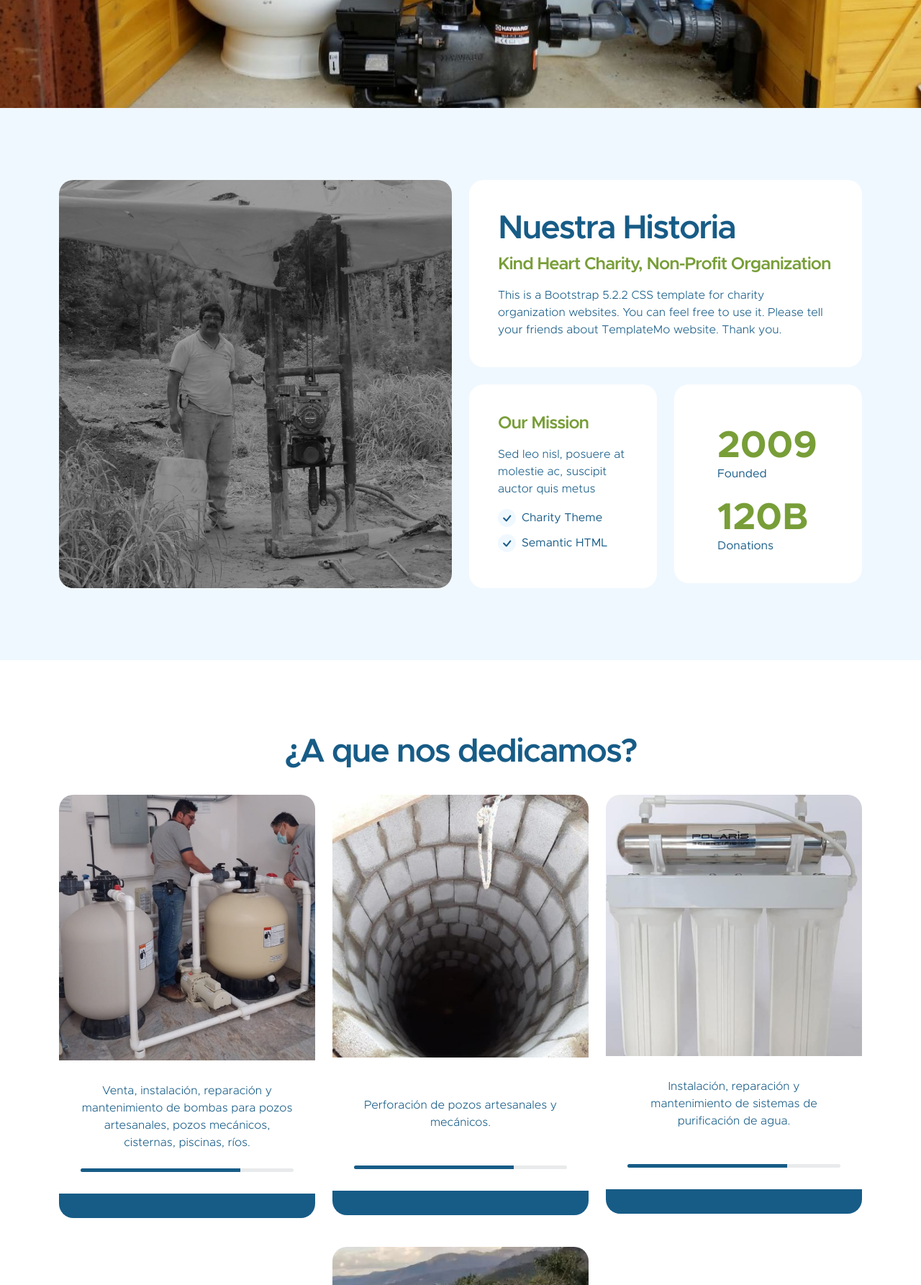
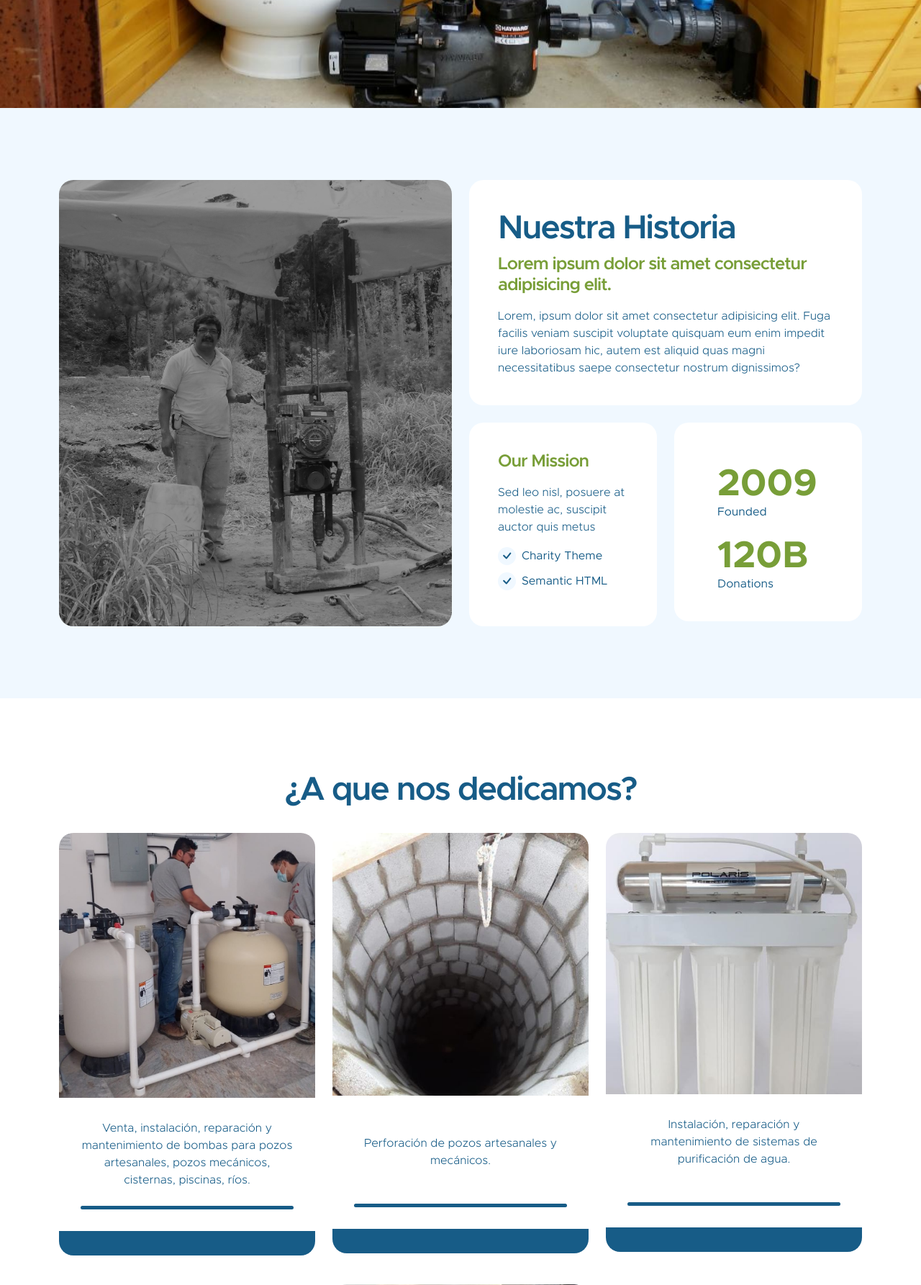
Before and after one commit to osmanegv/Hidroservicios, a PHP site: page / in a window 1280 px wide. Shown: the part 593-2378 px from the top of the page at 72% size. Run offline with PHP 8.4, Linux system fonts and the light colour scheme.

Commit message:
Version 1.2

```diff
--- a/pages/content/home.php
+++ b/pages/content/home.php
@@ -7,25 +7,20 @@
                     <div id="hero-slide" class="carousel carousel-fade slide" data-bs-ride="carousel">
                         <div class="carousel-inner">
                             <div class="carousel-item active">
-                            <img src="images/slide/Slide1.jpg"
-                                class="carousel-image img-fluid" alt="...">
+                                <img src="/images/slide/Slide1.jpg" class="carousel-image img-fluid" alt="...">
                             </div>
                             <div class="carousel-item">
-                            <img src="images/slide/Slide2.jpg"
-                                class="carousel-image img-fluid" alt="...">
+                                <img src="/images/slide/Slide2.jpg" class="carousel-image img-fluid" alt="...">
                             </div>
                             <div class="carousel-item">
-                            <img src="images/slide/Slide3.jpg"
-                                class="carousel-image img-fluid" alt="...">
+                                <img src="/images/slide/Slide3.jpg" class="carousel-image img-fluid" alt="...">
                             </div>
                         </div>
-                    <button class="carousel-control-prev" type="button" data-bs-target="#hero-slide"
-                        data-bs-slide="prev">
+                        <button class="carousel-control-prev" type="button" data-bs-target="#hero-slide" data-bs-slide="prev">
                             <span class="carousel-control-prev-icon" aria-hidden="true"></span>
                             <span class="visually-hidden">Anterior</span>
                         </button>
-                    <button class="carousel-control-next" type="button" data-bs-target="#hero-slide"
-                        data-bs-slide="next">
+                        <button class="carousel-control-next" type="button" data-bs-target="#hero-slide" data-bs-slide="next">
                             <span class="carousel-control-next-icon" aria-hidden="true"></span>
                             <span class="visually-hidden">Siguiente</span>
                         </button>
@@ -37,20 +32,17 @@
     <!-- FIN de Slide Hidroservicios -->
 
     <!-- NUESTRA HISTORIA Hidroservicios -->
-<section class="section-padding section-bg" >
+    <section class="section-padding section-bg">
         <div class="container">
             <div class="row">
                 <div class="col-lg-6 col-12 mb-5 mb-lg-0">
-                <img src="images/news/2.jpg"
-                    class="custom-text-box-image img-fluid" alt="">
+                    <img src="images/news/2.jpg" class="custom-text-box-image img-fluid" alt="">
                 </div>
                 <div class="col-lg-6 col-12">
                     <div class="custom-text-box">
                         <h2 class="mb-2">Nuestra Historia</h2>
-                    <h5 class="mb-3">Kind Heart Charity, Non-Profit Organization</h5>
-                    <p class="mb-0">This is a Bootstrap 5.2.2 CSS template for charity organization websites.
-                        You can feel free to use it. Please tell your friends about TemplateMo website. Thank
-                        you.</p>
+                        <h5 class="mb-3">Lorem ipsum dolor sit amet consectetur adipisicing elit.</h5>
+                        <p class="mb-0">Lorem, ipsum dolor sit amet consectetur adipisicing elit. Fuga facilis veniam suscipit voluptate quisquam eum enim impedit iure laboriosam hic, autem est aliquid quas magni necessitatibus saepe consectetur nostrum dignissimos?</p>
                     </div>
                     <div class="row">
                         <div class="col-lg-6 col-md-6 col-12">
@@ -73,16 +65,14 @@
                             <div class="custom-text-box d-flex flex-wrap d-lg-block mb-lg-0">
                                 <div class="counter-thumb">
                                     <div class="d-flex">
-                                    <span class="counter-number" data-from="1" data-to="2009"
-                                        data-speed="1000"></span>
+                                        <span class="counter-number" data-from="1" data-to="2009" data-speed="1000"></span>
                                         <span class="counter-number-text"></span>
                                     </div>
                                     <span class="counter-text">Founded</span>
                                 </div>
                                 <div class="counter-thumb mt-4">
                                     <div class="d-flex">
-                                    <span class="counter-number" data-from="1" data-to="120"
-                                        data-speed="1000"></span>
+                                        <span class="counter-number" data-from="1" data-to="120" data-speed="1000"></span>
                                         <span class="counter-number-text">B</span>
                                     </div>
                                     <span class="counter-text">Donations</span>
@@ -97,7 +87,7 @@
     <!-- FIN DE NUESTRA HISTORIA Hidroservicios -->
 
     <!--   A QUE NOS DEDICAMOS Hidroservicios -->
-<section class="section-padding" >
+    <section class="section-padding">
         <div class="container">
             <div class="row">
                 <div class="col-lg-12 col-12 text-center mb-4">
@@ -107,14 +97,12 @@
                 <!--  PRO 1 -->
                 <div class="col-lg-4 col-md-6 col-12 mb-4 mb-lg-0">
                     <div class="custom-block-wrap">
-                    <img src="images/productos/1.jpg"
-                        class="custom-block-image img-fluid" alt="">
+                        <img src="images/productos/1.jpg" class="custom-block-image img-fluid" alt="">
                         <div class="custom-block">
-                        <div class="custom-block-body">
-                            <p align="center">Venta, instalación, reparación y mantenimiento de bombas para pozos artesanales, pozos mecánicos, cisternas, piscinas, ríos. </p>
+                            <div class="custom-block-body text-center">
+                                <p>Venta, instalación, reparación y mantenimiento de bombas para pozos artesanales, pozos mecánicos, cisternas, piscinas, ríos. </p>
                                 <div class="progress mt-4">
-                                <div class="progress-bar w-75" role="progressbar" aria-valuenow="75"
-                                    aria-valuemin="0" aria-valuemax="100"></div>
+                                    <div class="progress-bar w-100" role="progressbar" aria-valuenow="100" aria-valuemin="0" aria-valuemax="100"></div>
                                 </div>
                             </div>
                             <a class="custom-btn btn"></a>
@@ -126,14 +114,12 @@
                 <!--  PRO 2 -->
                 <div class="col-lg-4 col-md-6 col-12 mb-4 mb-lg-0">
                     <div class="custom-block-wrap">
-                    <img src="images/productos/7.jpg"
-                        class="custom-block-image img-fluid" alt="">
+                        <img src="images/productos/7.jpg" class="custom-block-image img-fluid" alt="">
                         <div class="custom-block">
-                        <div class="custom-block-body">
-                            <p align="center"> <br> Perforación de pozos artesanales y mecánicos. <br> <br> </p>
+                            <div class="custom-block-body text-center">
+                                <p> <br> Perforación de pozos artesanales y mecánicos. <br> <br> </p>
                                 <div class="progress mt-4">
-                                <div class="progress-bar w-75" role="progressbar" aria-valuenow="75"
-                                    aria-valuemin="0" aria-valuemax="100"></div>
+                                    <div class="progress-bar w-100" role="progressbar" aria-valuenow="100" aria-valuemin="0" aria-valuemax="100"></div>
                                 </div>
                             </div>
                             <a class="custom-btn btn"></a>
@@ -145,14 +131,12 @@
                 <!--  PRO 3 -->
                 <div class="col-lg-4 col-md-6 col-12 mb-4 mb-lg-0">
                     <div class="custom-block-wrap">
-                    <img src="images/productos/10.jpg"
-                        class="custom-block-image img-fluid" alt="">
+                        <img src="images/productos/10.jpg" class="custom-block-image img-fluid" alt="">
                         <div class="custom-block">
-                        <div class="custom-block-body">
-                            <p align="center">Instalación, reparación y mantenimiento de sistemas de purificación de agua. <br> <br> </p>
+                            <div class="custom-block-body text-center">
+                                <p>Instalación, reparación y mantenimiento de sistemas de purificación de agua. <br> <br> </p>
                                 <div class="progress mt-4">
-                                <div class="progress-bar w-75" role="progressbar" aria-valuenow="75"
-                                    aria-valuemin="0" aria-valuemax="100"></div>
+                                    <div class="progress-bar w-100" role="progressbar" aria-valuenow="100" aria-valuemin="0" aria-valuemax="100"></div>
                                 </div>
                             </div>
                             <a class="custom-btn btn"></a>
@@ -166,14 +150,12 @@
                 <!--  PRO 4 -->
                 <div class="col-lg-4 col-md-6 col-12 mb-4 mb-lg-0">
                     <div class="custom-block-wrap">
-                    <img src="images/productos/11.jpg"
-                        class="custom-block-image img-fluid" alt="">
+                        <img src="images/productos/11.jpg" class="custom-block-image img-fluid" alt="">
                         <div class="custom-block">
-                        <div class="custom-block-body">
-                            <p align="center">Instalación, reparación y mantenimiento de calentadores eléctricos y solares. </p>
+                            <div class="custom-block-body text-center">
+                                <p>Instalación, reparación y mantenimiento de calentadores eléctricos y solares. </p>
                                 <div class="progress mt-4">
-                                <div class="progress-bar w-75" role="progressbar" aria-valuenow="75"
-                                    aria-valuemin="0" aria-valuemax="100"></div>
+                                    <div class="progress-bar w-100" role="progressbar" aria-valuenow="100" aria-valuemin="0" aria-valuemax="100"></div>
                                 </div>
                             </div>
                             <a class="custom-btn btn"></a>
@@ -192,14 +174,13 @@
         <div class="container">
             <div class="row">
                 <div class="col-lg-6 col-md-5 col-12">
-                <img src="images/objective.png"
-                    class="about-image ms-lg-auto bg-light shadow-lg img-fluid" alt="">
+                    <img src="images/objective.png" class="about-image ms-lg-auto bg-light shadow-lg img-fluid" alt="">
                 </div>
                 <div class="col-lg-5 col-md-7 col-12">
-                <div class="custom-text-block">
-                    <h2 align="center" class="mb-0">Misión</h2>
+                    <div class="custom-text-block text-center">
+                        <h2 class="mb-0">Misión</h2>
                         <p class="text-muted mb-lg-4 mb-md-4"> </p>
-                    <p  align="center" >Somos una empresa Huehueteca especializada en brindar soluciones a las necesidades
+                        <p >Somos una empresa Huehueteca especializada en brindar soluciones a las necesidades
                             relacionadas con el agua, a través de productos y servicios de alta calidad que
                             garanticen el bienestar y la inversión de nuestros clientes, por medio de la experiencia
                             y la actualización constante.</p>
@@ -215,17 +196,16 @@
         <div class="container">
             <div class="row">
                 <div class="col-lg-6 col-md-5 col-12">
-                <div class="custom-text-block">
-                    <h2 align="center" class="mb-0">Visión</h2>
+                    <div class="custom-text-block text-center">
+                        <h2 class="mb-0">Visión</h2>
                         <p class="text-muted mb-lg-4 mb-md-4"> </p>
-                    <p align="center" >Ser una empresa líder en la comercialización y diversificación de
+                        <p>Ser una empresa líder en la comercialización y diversificación de
                             productos y servicios relacionados con el agua que cubran las demandas y necesidades
                             del cliente a nivel departamental.</p>
                     </div>
                 </div>
                 <div class="col-lg-5 col-md-7 col-12">
-                <img src="images/edificio.png"
-                    class="about-image ms-lg-auto bg-light shadow-lg img-fluid" alt="">
+                    <img src="images/edificio.png" class="about-image ms-lg-auto bg-light shadow-lg img-fluid" alt="">
                 </div>
             </div>
         </div>
@@ -236,8 +216,8 @@
     <section class="cta-section section-padding section-bg">
         <div class="container">
             <div class="row justify-content-center align-items-center">
-            <div >
-                <h2 align="center">Valores de Nuestra Empresa</h2>
+                <div class="text-center">
+                    <h2>Valores de Nuestra Empresa</h2>
                 </div>
             </div>
     </section>
@@ -250,9 +230,9 @@
                 <!--  VALOR 1 -->
                 <div class="col-lg-3 col-md-6 col-12 mb-4 mb-lg-0">
                     <div class="featured-block d-flex justify-content-center align-items-center">
-                    <a  class="d-block">
+                        <a class="d-block">
                             <img src="images/icons/hands.png" class="featured-block-image img-fluid" alt="">
-                        <p > <br>  <strong>Justicia</strong> <br> Principio moral que inclina a obrar y juzgar respetando la verdad y dando a cada uno lo que le corresponde.</p>
+                            <p> <br> <strong>Justicia</strong> <br> Principio moral que inclina a obrar y juzgar respetando la verdad y dando a cada uno lo que le corresponde.</p>
                         </a>
                     </div>
                 </div>
@@ -261,9 +241,9 @@
                 <!--  VALOR 2 -->
                 <div class="col-lg-3 col-md-6 col-12 mb-4 mb-lg-0 mb-md-4">
                     <div class="featured-block d-flex justify-content-center align-items-center">
-                    <a  class="d-block">
+                        <a class="d-block">
                             <img src="images/icons/accept.png" class="featured-block-image img-fluid" alt="">
-                        <p > <br> <strong>Verdad</strong> <br> Da sentido al respeto ante los demás hombres, es uno de los pilares básicos sobre la conciencia moral. </p>
+                            <p> <br> <strong>Verdad</strong> <br> Da sentido al respeto ante los demás hombres, es uno de los pilares básicos sobre la conciencia moral. </p>
                         </a>
                     </div>
                 </div>
@@ -272,9 +252,9 @@
                 <!--  VALOR 3 -->
                 <div class="col-lg-3 col-md-6 col-12 mb-4 mb-lg-0 mb-md-4">
                     <div class="featured-block d-flex justify-content-center align-items-center">
-                    <a  class="d-block">
+                        <a class="d-block">
                             <img src="images/icons/receive.png" class="featured-block-image img-fluid" alt="">
-                        <p > <br> <strong>Solidaridad</strong><br>Apoyo incondicional a causas ajenas, especialmente en situaciones comprometidas o difíciles. </p>
+                            <p> <br> <strong>Solidaridad</strong><br>Apoyo incondicional a causas ajenas, especialmente en situaciones comprometidas o difíciles. </p>
                         </a>
                     </div>
                 </div>
@@ -283,9 +263,9 @@
                 <!--  VALOR 4 -->
                 <div class="col-lg-3 col-md-6 col-12 mb-4 mb-lg-0">
                     <div class="featured-block d-flex justify-content-center align-items-center">
-                    <a  class="d-block">
+                        <a class="d-block">
                             <img src="images/icons/respon.png" class="featured-block-image img-fluid" alt="">
-                        <p > <br> <strong>Responsabilidad</strong> <br><br>Responder oportunamente con los productos o servicios ofrecidos.</p>
+                            <p> <br> <strong>Responsabilidad</strong> <br><br>Responder oportunamente con los productos o servicios ofrecidos.</p>
                         </a>
                     </div>
                 </div>
@@ -294,9 +274,9 @@
                 <!--  VALOR 5 -->
                 <div class="col-lg-4 col-md-6 col-12 mb-4 mb-lg-0">
                     <div class="featured-block d-flex justify-content-center align-items-center">
-                    <a  class="d-block">
+                        <a class="d-block">
                             <img src="images/icons/respe.png" class="featured-block-image img-fluid" alt="">
-                        <p > <br> <strong>Respeto</strong> <br> Fundamentar los actos con respeto a diferencia de pensamiento y opinión, manifestando consideración hacia los demás.</p>
+                            <p> <br> <strong>Respeto</strong> <br> Fundamentar los actos con respeto a diferencia de pensamiento y opinión, manifestando consideración hacia los demás.</p>
                         </a>
                     </div>
                 </div>
@@ -305,9 +285,9 @@
                 <!--  VALOR 6 -->
                 <div class="col-lg-4 col-md-6 col-12 mb-4 mb-lg-0">
                     <div class="featured-block d-flex justify-content-center align-items-center">
-                    <a  class="d-block">
+                        <a class="d-block">
                             <img src="images/icons/confiabilidad.png" class="featured-block-image img-fluid" alt="">
-                        <p > <br> <strong>Confiabilidad</strong><br>Es la creencia en que una persona será capaz de actuar de manera adecuada en una determinada situación y pensamientos.</p>
+                            <p> <br> <strong>Confiabilidad</strong><br>Es la creencia en que una persona será capaz de actuar de manera adecuada en una determinada situación y pensamientos.</p>
                         </a>
                     </div>
                 </div>
@@ -316,9 +296,9 @@
                 <!--  VALOR 7 -->
                 <div class="col-lg-4 col-md-6 col-12 mb-4 mb-lg-0">
                     <div class="featured-block d-flex justify-content-center align-items-center">
-                    <a  class="d-block">
+                        <a class="d-block">
                             <img src="images/icons/help.png" class="featured-block-image img-fluid" alt="">
-                        <p > <br> <strong>Ayuda al prójimo</strong><br>Un espíritu universal y abierto para estrechar sus manos con las manos del que sufre, sin importarle el credo, política o religión.</p>
+                            <p> <br> <strong>Ayuda al prójimo</strong><br>Un espíritu universal y abierto para estrechar sus manos con las manos del que sufre, sin importarle el credo, política o religión.</p>
                         </a>
                     </div>
                 </div>
@@ -332,7 +312,7 @@
 
 
 
-<section class="volunteer-section section-padding" >
+    <section class="volunteer-section section-padding">
         <div class="container">
             <div class="row">
 
@@ -367,7 +347,7 @@
     </section>
 
 
-<section class="contact-section section-padding" >
+    <section class="contact-section section-padding">
         <div class="container">
             <div class="row">
 
@@ -376,8 +356,7 @@
                         <h2>Get in touch</h2>
 
                         <div class="contact-image-wrap d-flex flex-wrap">
-                        <img src="images/avatar/pretty-blonde-woman-wearing-white-t-shirt.jpg"
-                            class="img-fluid avatar-image" alt="">
+                            <img src="images/avatar/pretty-blonde-woman-wearing-white-t-shirt.jpg" class="img-fluid avatar-image" alt="">
 
                             <div class="d-flex flex-column justify-content-center ms-3">
                                 <p class="mb-0">Clara Barton</p>
@@ -423,21 +402,17 @@
                         </p>
                         <div class="row">
                             <div class="col-lg-6 col-md-6 col-12">
-                            <input type="text" name="first-name" id="first-name" class="form-control"
-                                placeholder="Jack" required>
+                                <input type="text" name="first-name" id="first-name" class="form-control" placeholder="Jack" required>
                             </div>
 
                             <div class="col-lg-6 col-md-6 col-12">
-                            <input type="text" name="last-name" id="last-name" class="form-control"
-                                placeholder="Doe" required>
+                                <input type="text" name="last-name" id="last-name" class="form-control" placeholder="Doe" required>
                             </div>
                         </div>
 
-                    <input type="email" name="email" id="email" pattern="[^ @]*@[^ @]*" class="form-control"
-                        placeholder="Jackdoe@gmail.com" required>
+                        <input type="email" name="email" id="email" pattern="[^ @]*@[^ @]*" class="form-control" placeholder="Jackdoe@gmail.com" required>
 
-                    <textarea name="message" rows="5" class="form-control" id="message"
-                        placeholder="What can we help you?"></textarea>
+                        <textarea name="message" rows="5" class="form-control" id="message" placeholder="What can we help you?"></textarea>
 
                         <button type="submit" class="form-control">Send Message</button>
                     </form>
```
Also changed, not shown: pages/content/productos.php (+14 -4 lines). Lines whose indentation alone changed are shown as unchanged.
